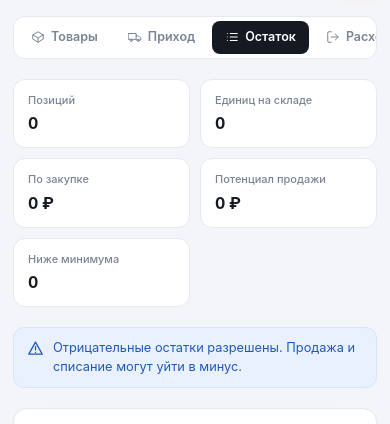
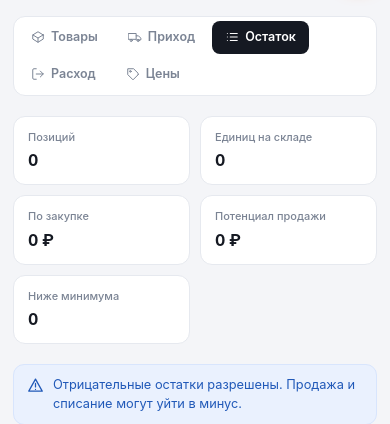
Before and after one commit to mahmadali91/piz, a PHP site: page /piz/stock in a window 390 px wide. Shown: the part 59-483 px from the top of the page. Run offline with PHP 8.4, Linux system fonts and the light colour scheme; the visitor is signed in with stand-in values (Sample User, id 1); data comes from the database, SQL or seed files in the repository; data that the repository does not hold is empty.

Commit message:
Мобильные вкладки склада и склонение в отчёте смены

```diff
--- a/assets/css/app.css
+++ b/assets/css/app.css
@@ -4475,10 +4475,12 @@ body.bare-body.has-install-banner {
 @media (max-width: 640px) {
     .subtabs {
         width: 100%;
+        flex-wrap: wrap;
+        overflow: visible;
     }
 
     .subtab {
-        flex: 1 0 auto;
+        flex: 0 0 auto;
         justify-content: center;
     }
 
--- a/src/Views/shift/report.php
+++ b/src/Views/shift/report.php
@@ -42,7 +42,7 @@ $paymentsTotal = array_sum(array_column($payments, 'revenue'));
                             <span class="pay-row__sum"><?= e(money((int) $row['revenue'])) ?></span>
                         </div>
                         <div class="bar"><i class="bar__fill bar__fill--<?= e($method) ?>" style="width: <?= $share ?>%"></i></div>
-                        <div class="pay-row__meta"><?= (int) $row['count'] ?> продаж · <?= $share ?>%</div>
+                        <div class="pay-row__meta"><?= (int) $row['count'] ?> <?= plural((int) $row['count'], 'продажа', 'продажи', 'продаж') ?> · <?= $share ?>%</div>
                     </div>
                 <?php endforeach; ?>
             </div>
```
